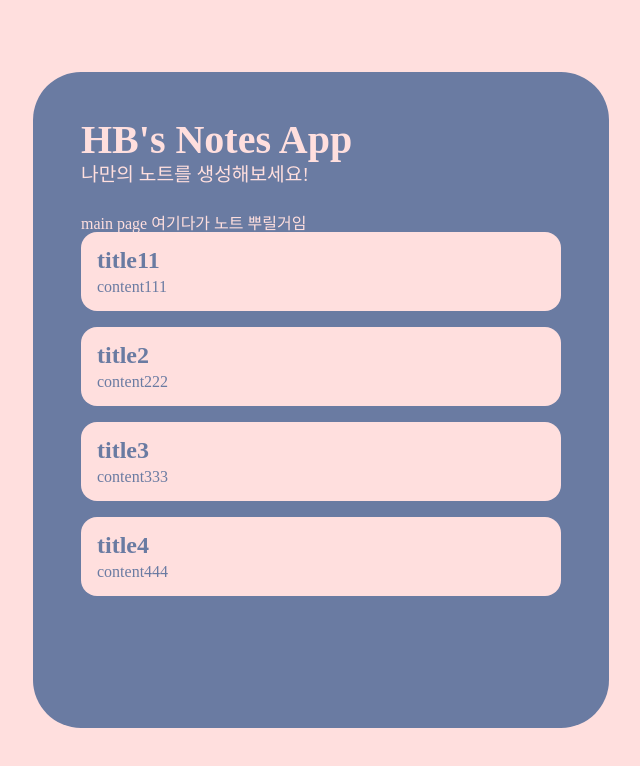
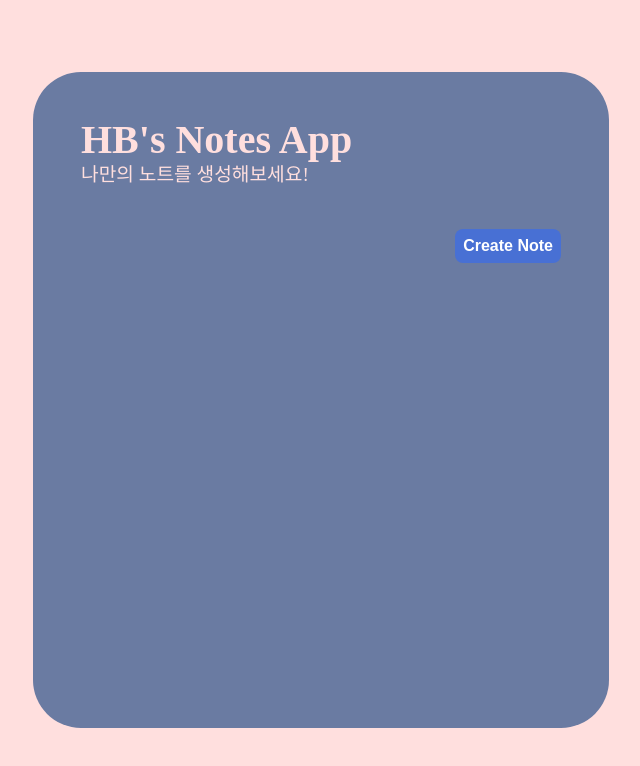
Before and after one commit to Note-React-Toy-Project/Note-main, a React (Vite) app in the folder note-project/: page / in a window 1280 px wide. Shown: the top 766 px of the page, without its empty margins (319-959 px from the left). Built offline with nearby package versions, Linux system fonts and the light colour scheme; the HTML template or start-up script is replaced by a standard one.

Commit message:
feat: main페이지 완성

```diff
--- a/note-project/src/Router.tsx
+++ b/note-project/src/Router.tsx
@@ -11,7 +11,7 @@ const Router = () => {
         <Route path="/" element={<Layout />}>
           <Route index element={<Main />} />
           <Route path="create" element={<Create />} />
-          <Route path="update" element={<Update />} />
+          <Route path="update/:id" element={<Update />} />
         </Route>
       </Routes>
     </BrowserRouter>
--- a/note-project/src/pages/Main/Main.module.css
+++ b/note-project/src/pages/Main/Main.module.css
@@ -1,5 +1,16 @@
 .noteContainer {
-    display: flex;
-    flex-direction: column;
-    gap: 1rem;
+  display: flex;
+  flex-direction: column;
+  gap: 0.8rem;
 }
+.ul {
+  display: flex;
+  flex-direction: column;
+  gap: 0.8rem;
+  overflow-y: auto;
+  max-height: 27rem;
+}
+.footer {
+  display: flex;
+  justify-content: flex-end;
+}
--- a/note-project/src/pages/Main/Main.tsx
+++ b/note-project/src/pages/Main/Main.tsx
@@ -1,37 +1,43 @@
+import { useEffect, useState } from "react";
 import Note from "../../components/Note/Note";
-import { NoteType } from "../../interface/NoteType";
 import styles from "./Main.module.css";
+import { getNotes } from "../../utils/storageNote";
+import Button from "../../components/commons/Button/Button";
+import { useNavigate } from "react-router-dom";
 
 const Main = () => {
-  const notes: NoteType[] = [
-    {
-      title: "title11",
-      content: "content111",
-    },
-    {
-      title: "title2",
-      content: "content222",
-    },
-    {
-      title: "title3",
-      content: "content333",
-    },
-    {
-      title: "title4",
-      content: "content444",
-    },
-  ];
+  const [notes, setNotes] = useState([]);
+  const navigate = useNavigate();
 
+  useEffect(() => {
+    const notes = getNotes();
+    setNotes(notes);
+  }, []);
+  const handleCreateClick = () => {
+    navigate("/create");
+  };
+  const handleNoteClick = (id) => {
+    navigate(`/update/${id}`);
+  };
   return (
-    <>
-      main page 여기다가 노트 뿌릴거임
-      <div className={styles.noteContainer}>
-        {notes.map((eachNote) => {
-        return <Note title={eachNote.title} content={eachNote.content} />;
-      })}
-      </div>
-
-    </>
+    <div className={styles.noteContainer}>
+      <ul className={styles.ul}>
+        {notes.map((note) => {
+          return (
+            <li key={note.id} onClick={() => handleNoteClick(note.id)}>
+              <Note title={note.title} content={note.content} />
+            </li>
+          );
+        })}
+      </ul>
+      <footer className={styles.footer}>
+        <Button
+          text="Create Note"
+          onClick={handleCreateClick}
+          backgroundColor="#4870d4"
+        />
+      </footer>
+    </div>
   );
 };
 
```
